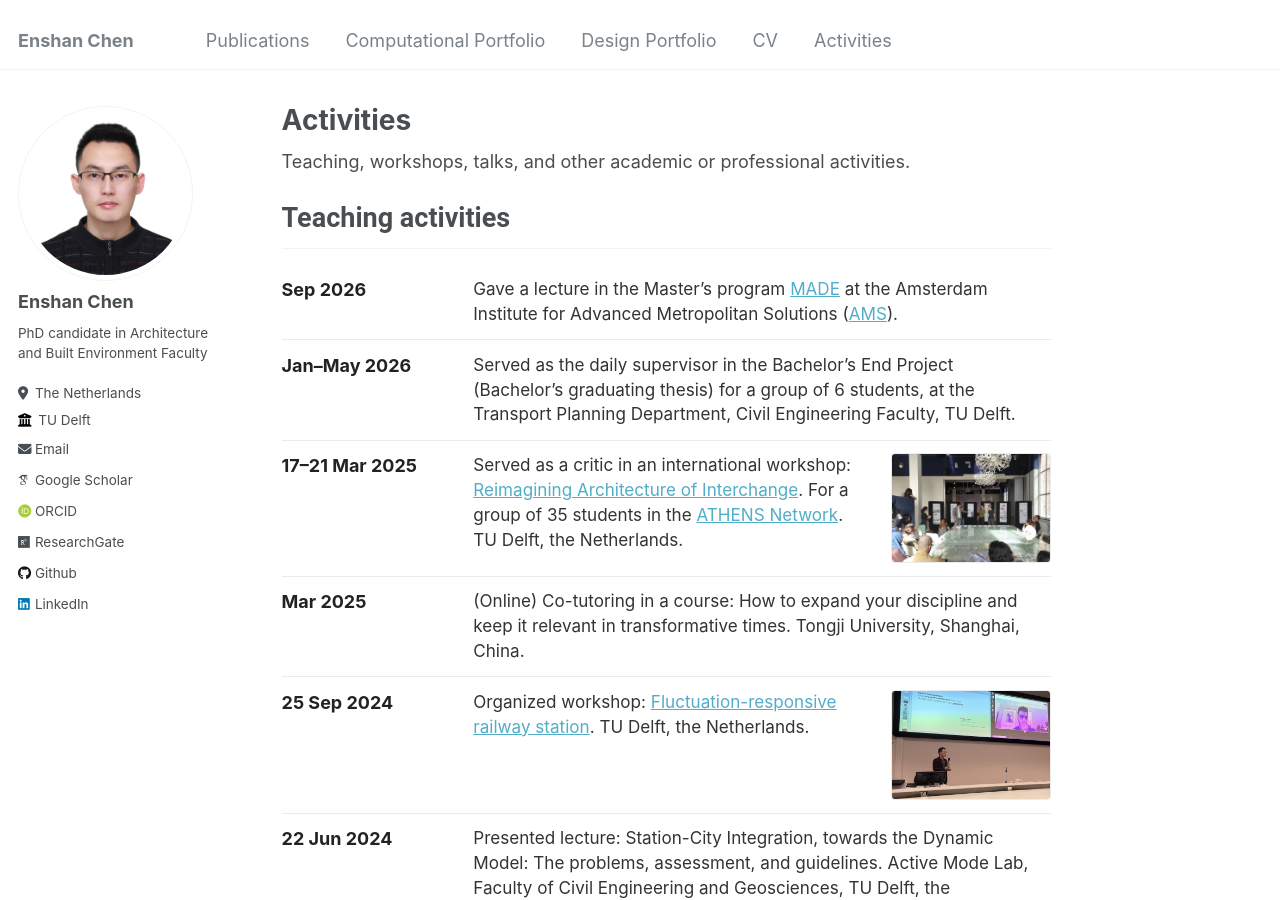
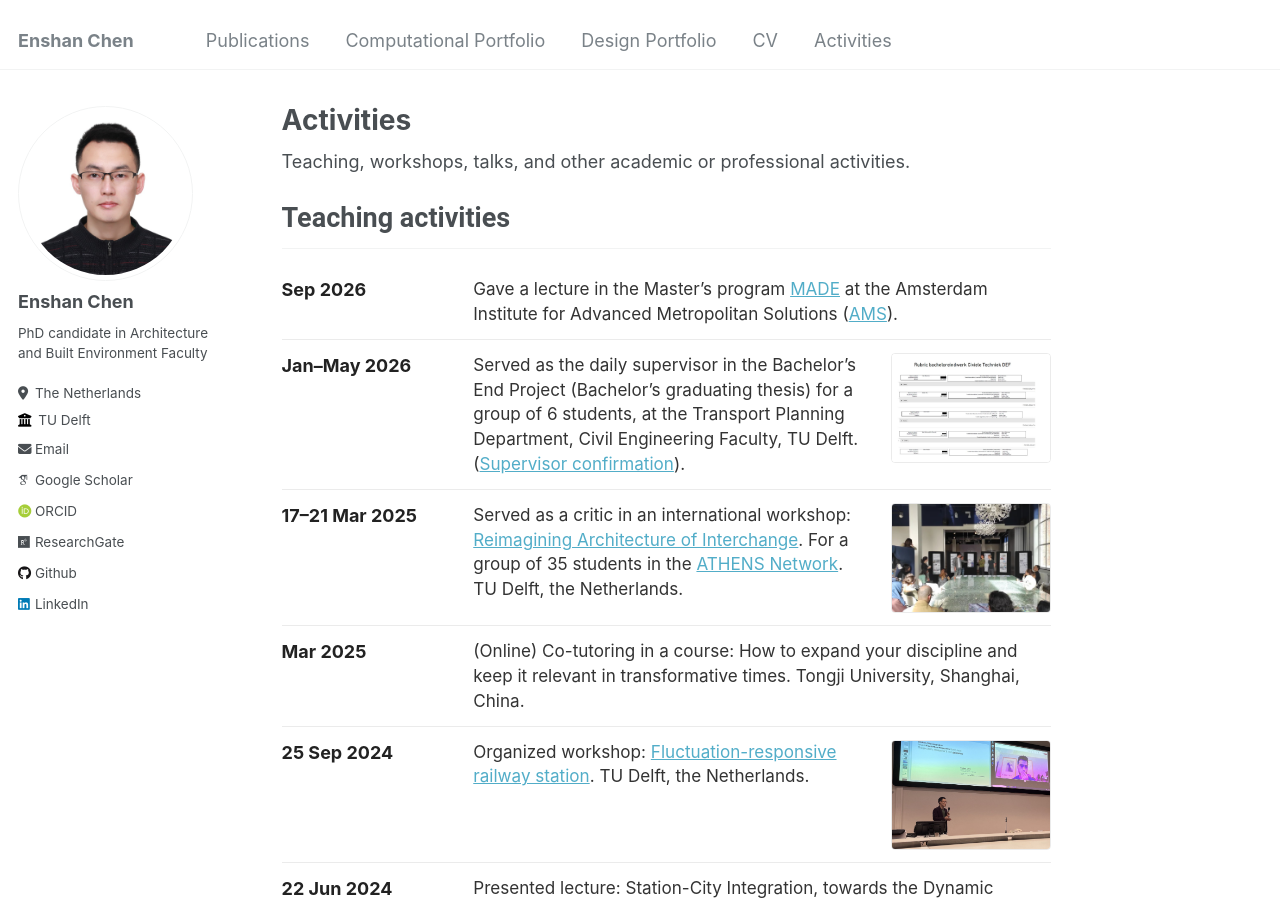
Before and after one commit to 1309928130/1309928130.github.io, a Jekyll site: the page built from _pages/activities.md, in a window 1280 px wide and 900 px high. Built offline with Jekyll 4.4.1, drawn with Linux system fonts in a browser that asks for light colours; some web fonts are replaced.

Commit message:
Link BEP supervisor proof PDF with page snapshot.
Co-authored-by: Cursor <cursoragent@cursor.com>

```diff
--- a/_data/activities.yml
+++ b/_data/activities.yml
@@ -16,6 +16,9 @@ sections:
           Served as the daily supervisor in the Bachelor's End Project
           (Bachelor's graduating thesis) for a group of 6 students, at the
           Transport Planning Department, Civil Engineering Faculty, TU Delft.
+          ([Supervisor confirmation](/files/activities/bep-supervisor-proof.pdf)).
+        image: "/images/activities/bep-supervisor-proof.jpg"
+        url: "/files/activities/bep-supervisor-proof.pdf"
 
       - date: "17–21 Mar 2025"
         description: >-
```
Also changed, not shown: images/activities/bep-supervisor-proof.jpg (added), 1 other file.
